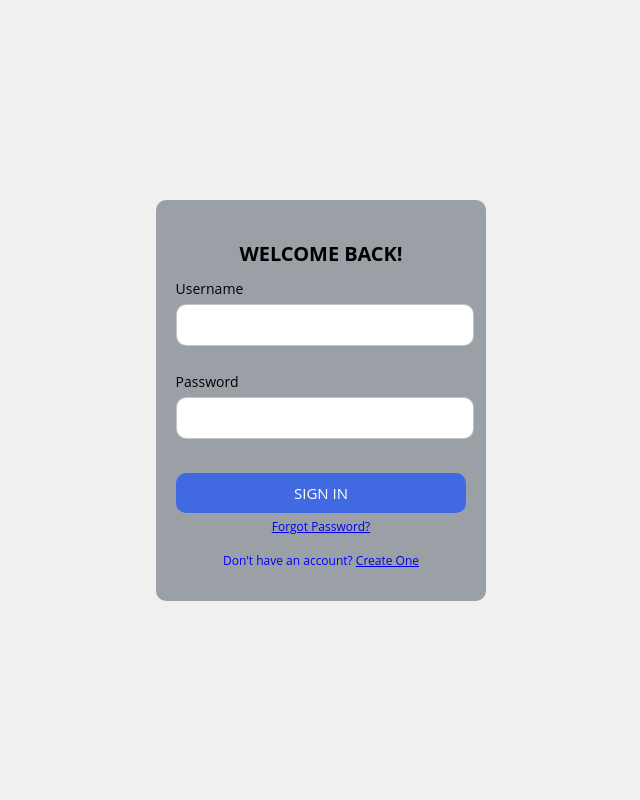
After one commit to iamsushil08/Project, a PHP site: page /backend/diffsignup.php in a window 1280 px wide. The commit adds this page. Shown: the whole page, without its empty margins (319-959 px from the left). Run offline with PHP 8.4, Linux system fonts and the light colour scheme.

Commit message:
changes by sandhya

```diff
--- /dev/null
+++ b/frontend/backend/diffsignup.php
@@ -0,0 +1,210 @@
+<?php
+session_start();
+include "./connection.php";
+
+$error="";
+
+if (isset($_POST['signin'])) {
+    $username =  $_POST['username'];
+    $password = $_POST['password'];
+
+
+    if (!empty($username) && !empty($password)) {
+        $sql = "select * from users where username = '$username'";
+        $result = mysqli_query($conn, $sql);
+
+        if (mysqli_num_rows($result) > 0) {
+            $user = mysqli_fetch_assoc($result);
+
+
+            if (password_verify($password, $user['password'])) {
+                $_SESSION['email'] = $user['email'];
+                header("Location:../index.php");
+                exit;
+            } else {
+
+                $error= "Incorrect username or password.";
+            }
+        } else {
+
+            $error= "User not found.";
+        }
+    } else {
+
+        $error= "Please enter both username and password.";
+    }
+}
+?>
+
+
+<!DOCTYPE html>
+<html lang="en">
+
+<head>
+    <meta charset="UTF-8" />
+    <meta name="viewport" content="width=device-width, initial-scale=1.0" />
+    <title>Login</title>
+    <style>
+    * {
+        font-family: "Open Sans", sans-serif;
+    }
+
+    body {
+        height: 100vh;
+        display: flex;
+        justify-content: center;
+        align-items: center;
+        margin: 0;
+        background-color: #f0f0f0;
+    }
+
+    form {
+        display: flex;
+        flex-direction: column;
+        max-width: 350px;
+        background-color: #9aa0a6;
+        padding: 20px;
+        border-radius: 10px;
+    }
+
+    form label {
+        margin-bottom: 10px;
+    }
+
+    form label span {
+        font-size: 14px;
+    }
+
+    input[type="text"],
+    input[type="password"] {
+        width: 95%;
+        padding: 10px;
+        border: 1px solid rgba(105, 105, 105, 0.4);
+        border-radius: 10px;
+        font-size: 15px;
+        margin-top: 5px;
+    }
+
+    .submit {
+        border: none;
+        background-color: royalblue;
+        padding: 10px;
+        border-radius: 10px;
+        color: #fff;
+        font-size: 15px;
+        cursor: pointer;
+        margin-top: 10px;
+    }
+
+    .submit:hover {
+        background-color: rgb(56, 90, 194);
+    }
+
+    #pforget,
+    #createone {
+        font-size: 12px;
+        color: blue;
+        text-align: center;
+        margin-top: 5px;
+    }
+
+    #message {
+        text-align: center;
+        font-size: 20px;
+        font-weight: bold;
+        color: black;
+        margin-bottom: 10px;
+    }
+
+    #pw_error,
+    #uname_error {
+        color: red;
+        font-size: 11px;
+        margin-top: 2px;
+        margin-bottom: 8p
+    }
+    </style>
+</head>
+
+<body>
+    <form action="./signup.php" method="POST" onsubmit="return validateForm(event)">
+        <p id="message">WELCOME BACK!</p>
+        <div id="phperror" style=" font-size:13px;color: red; text-align: center;">
+            <?php if (!empty($error)) { echo $error; } ?>
+        </div>
+        <div class="username">
+            <label>
+                <span>Username</span>
+                <input type="text" id="uname" name="username" />
+            </label>
+            <br>
+            <div id="uname_error"></div>
+        </div>
+        <br />
+        <div class="password">
+            <label>
+                <span>Password</span>
+                <input type="password" id="pw" name="password" />
+            </label>
+            <br>
+            <div id="pw_error"></div>
+        </div>
+        <br />
+        <button class="submit" name="signin">SIGN IN</button>
+        <p id="pforget"><a href="./forgetpw.php">Forgot Password?</a></p>
+        <p id="createone">Don't have an account? <a href="./register.html">Create One</a></p>
+
+
+    </form>
+</body>
+<script>
+document.addEventListener("keydown", function(event) {
+    if (event.key === "Enter") {
+        event.preventDefault();
+    }
+});
+
+function validateForm(event) {
+    var isUnameValid = validateUname();
+    var isPasswordValid = validatePassword();
+    return isUnameValid && isPasswordValid;
+}
+
+function validateUname() {
+    var unameInput = document.getElementById('uname').value.trim();
+    var unameError = document.getElementById('uname_error');
+    var unamePattern = /^[A-Za-z\s]+$/;
+
+    if (unameInput === "") {
+        unameError.innerHTML = "Cannot have empty field";
+        return false;
+    } else if (!unamePattern.test(unameInput)) {
+        unameError.innerHTML = "Invalid name";
+        return false;
+    } else if (unameInput.length < 8) {
+        unameError.innerHTML = "Insufficient characters";
+        return false;
+    } else {
+        unameError.innerHTML = "";
+        return true;
+    }
+}
+
+function validatePassword() {
+    var pwInput = document.getElementById('pw').value.trim();
+    var pwError = document.getElementById('pw_error');
+
+    if (pwInput === "") {
+        pwError.innerHTML = "Cannot have empty field";
+        return false;
+    } else if (pwInput.length < 8) {
+        pwError.innerHTML = "Password must be at least 8 characters";
+        return false;
+    } else {
+        pwError.innerHTML = "";
+        return true;
+    }
+}
+</script>
+
+</html>
--- a/frontend/backend/profile.php
+++ b/frontend/backend/profile.php
@@ -2,19 +2,15 @@
 session_start();
 include "./connection.php";
 
-// Check if the user is logged in
 if (!isset($_SESSION['email'])) {
     header("Location: login.php");
     exit;
 }
 
-// Retrieve the user's information from the database
 $email = $_SESSION['email'];
 $sql = "SELECT * FROM users WHERE email = '$email'";
 $result = mysqli_query($conn, $sql);
-$user = mysqli_fetch_assoc($result);
-
-// Handle password change
+$user = mysqli_fetch_assoc($result)
 if (isset($_POST['change_password'])) {
     $new_password = password_hash($_POST['new_password'], PASSWORD_DEFAULT);
 
--- a/frontend/index.php
+++ b/frontend/index.php
@@ -74,7 +74,7 @@ $result = mysqli_query($conn, $sql);
 
 
                 <h3><?php echo htmlspecialchars($car['name']); ?></h3>
-                <p>Cost:<?php echo number_format($car['extra_charge'], 0). '/hr';?></p>
+                <p>Cost:<?php echo number_format($car['charge'], 0). '/hr';?></p>
                 <p>Mileage: <?php echo htmlspecialchars($car['mileage']).' km/l';?> </p>
                 <p class="<?php echo ($car['status'] === 'Available') ? 'status-available' : 'status-unavailable'; ?>">
                     Status: <?php echo htmlspecialchars($car['status']); ?>
```
Also changed, not shown: frontend/backend/addcars.php (+5 -5 lines), frontend/backend/bookcar.php (+34 -63 lines), frontend/backend/checkuser.php (+20 -7 lines), frontend/backend/payment.php (added, +12 -0 lines), frontend/backend/search.php (+4 -4 lines).
